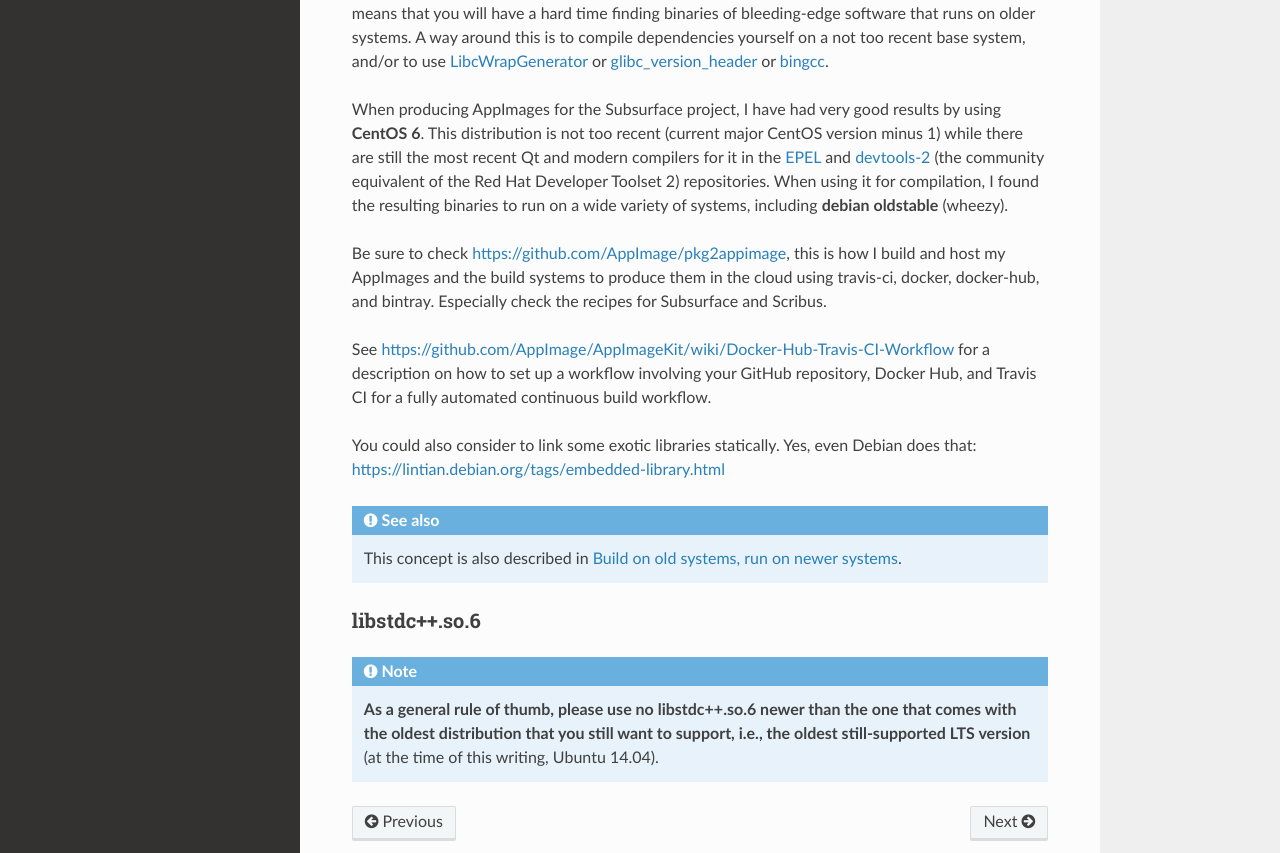
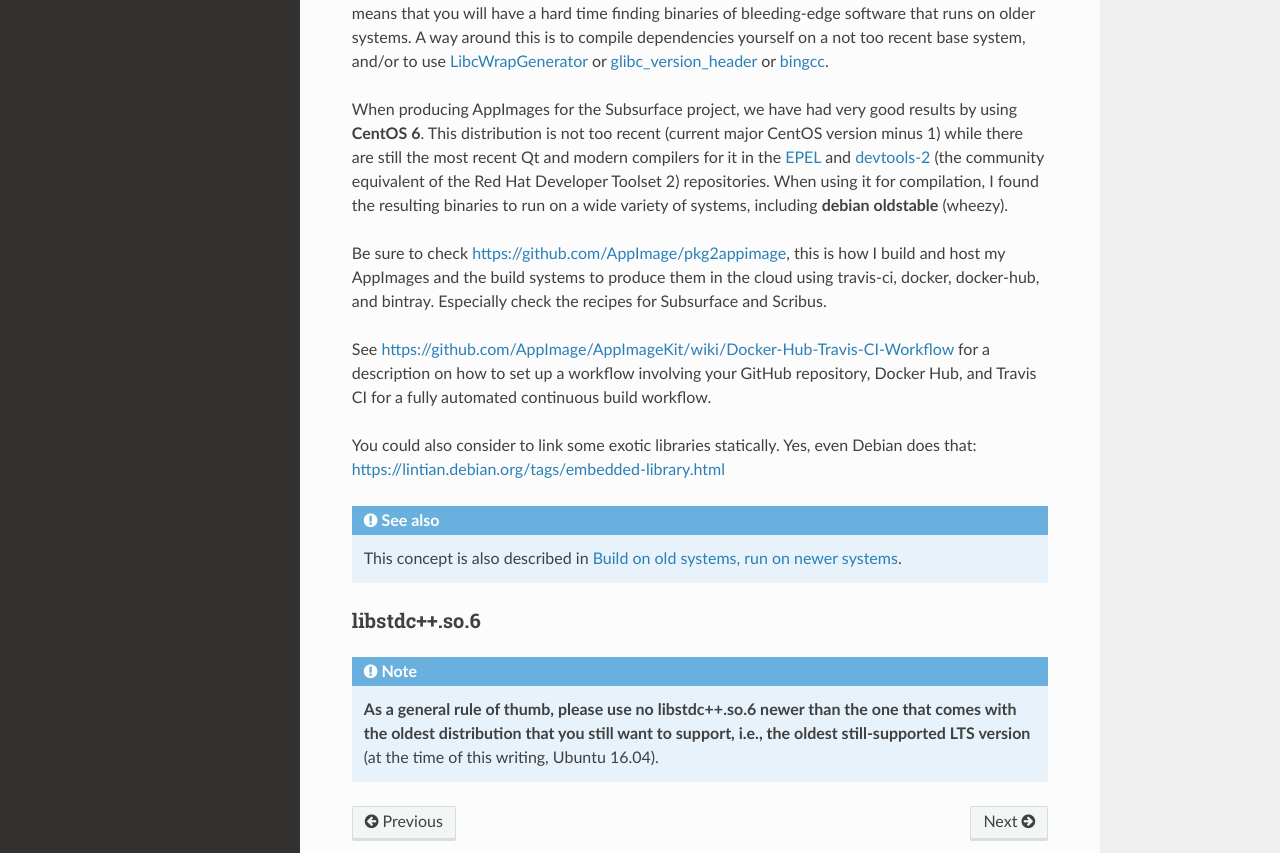
Before and after one commit to AppImage/docs.appimage.org, a Sphinx documentation site: the page built from source/reference/best-practices.rst, in a window 1280 px wide and 1400 px high, scrolled down 2139 px. Shown: the part 429-1282 px from the top of the window. Built offline with Sphinx 7.4.7 and the Read the Docs theme 2.0.0, drawn with Linux system fonts in a browser that asks for light colours.

Commit message:
Update to xenial

```diff
--- a/source/reference/best-practices.rst
+++ b/source/reference/best-practices.rst
@@ -87,7 +87,7 @@
 
 then the binary is compiled on a newer system than the one you are trying to run it on. You should use a binary that has been compiled on an older system. Unfortunately, the complication is that distributions usually compile the latest versions of applications only on the latest systems, which means that you will have a hard time finding binaries of bleeding-edge software that runs on older systems. A way around this is to compile dependencies yourself on a not too recent base system, and/or to use LibcWrapGenerator_ or glibc_version_header_ or bingcc_.
 
-When producing AppImages for the Subsurface project, I have had very good results by using **CentOS 6**. This distribution is not too recent (current major CentOS version minus 1) while there are still the most recent Qt and modern compilers for it in the EPEL_ and devtools-2_ (the community equivalent of the Red Hat Developer Toolset 2) repositories. When using it for compilation, I found the resulting binaries to run on a wide variety of systems, including **debian oldstable** (wheezy).
+When producing AppImages for the Subsurface project, we have had very good results by using **CentOS 6**. This distribution is not too recent (current major CentOS version minus 1) while there are still the most recent Qt and modern compilers for it in the EPEL_ and devtools-2_ (the community equivalent of the Red Hat Developer Toolset 2) repositories. When using it for compilation, I found the resulting binaries to run on a wide variety of systems, including **debian oldstable** (wheezy).
 
 Be sure to check https://github.com/AppImage/pkg2appimage, this is how I build and host my AppImages and the build systems to produce them in the cloud using travis-ci, docker, docker-hub, and bintray. Especially check the recipes for Subsurface and Scribus.
 
@@ -113,4 +113,4 @@
 --------------
 
 .. note::
-	**As a general rule of thumb, please use no libstdc++.so.6 newer than the one that comes with the oldest distribution that you still want to support, i.e., the oldest still-supported LTS version** (at the time of this writing, Ubuntu 14.04).
+	**As a general rule of thumb, please use no libstdc++.so.6 newer than the one that comes with the oldest distribution that you still want to support, i.e., the oldest still-supported LTS version** (at the time of this writing, Ubuntu 16.04).
```
